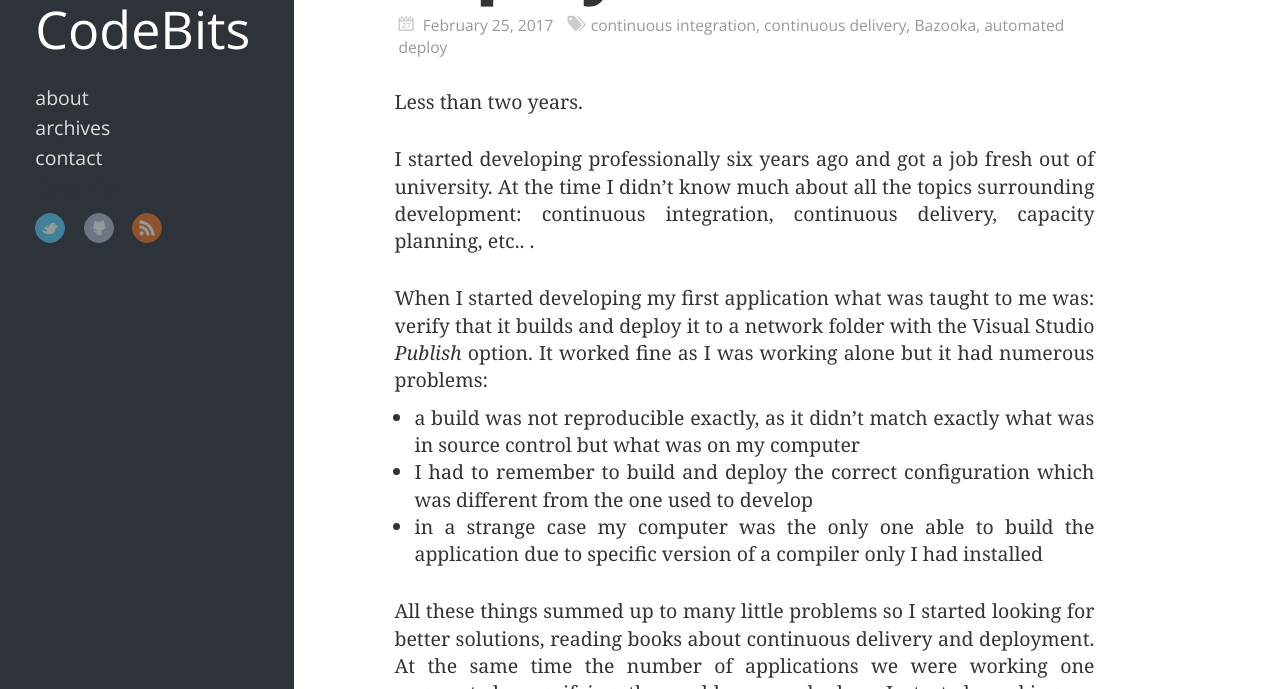
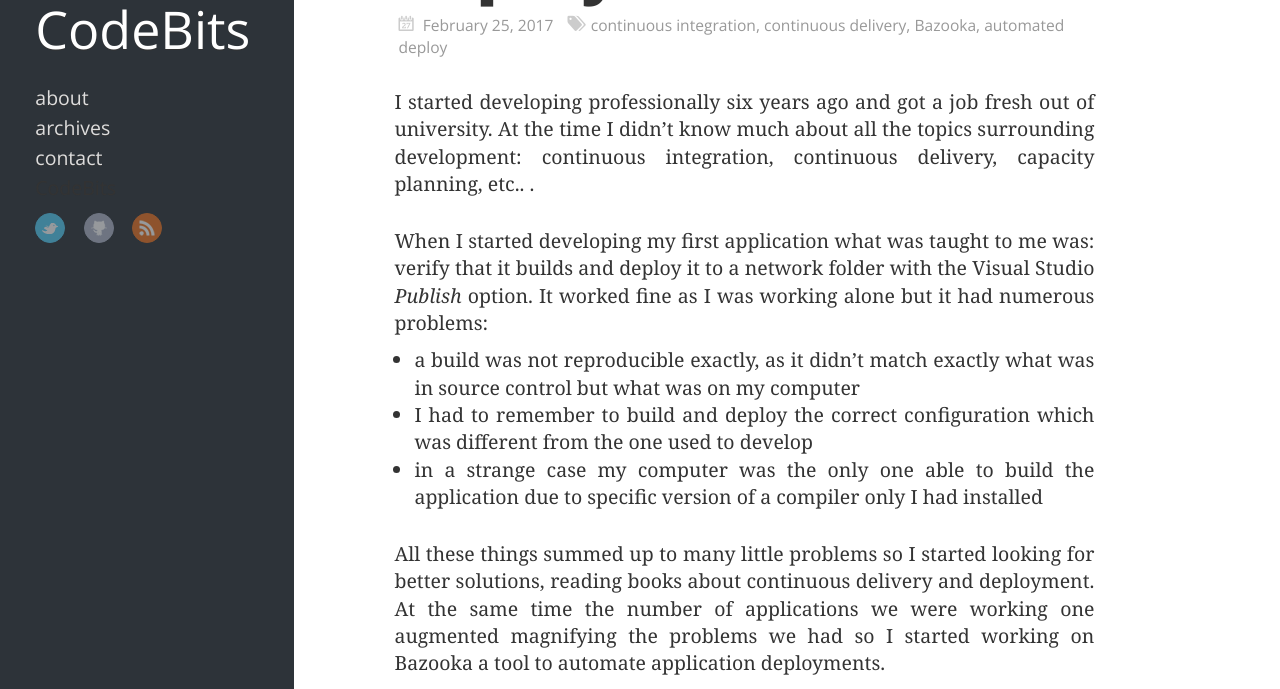
Before and after one commit to Bjornej/bjornej.github.com, a Jekyll site: the page built from _posts/2017-02-25-ten-thousand-deploys.md, in a window 1280 px wide and 900 px high, cut to the strip 211-900 px from the top of the window. Built offline with Jekyll 4.4.1, drawn with Linux system fonts in a browser that asks for light colours; nearby versions of some CDN libraries; Markdown is read by kramdown in place of the engine named in the settings; comment, search, counter and statistics services are not loaded.

Commit message:
Update 2017-02-25-ten-thousand-deploys.md

```diff
--- a/_posts/2017-02-25-ten-thousand-deploys.md
+++ b/_posts/2017-02-25-ten-thousand-deploys.md
@@ -9,8 +9,6 @@ categories:
   - Bazooka
   - automated deploy
 ---
-Less than two years.
-
 I started developing professionally six years ago and got a job fresh out of university. At the time I didn't know much about all the topics surrounding development: continuous integration, continuous delivery, capacity planning, etc.. .
 
 When I started developing my first application what was taught to me was: verify that it builds and deploy it to a network folder with the Visual Studio *Publish* option. It worked fine as I was working alone but it had numerous problems:
```
